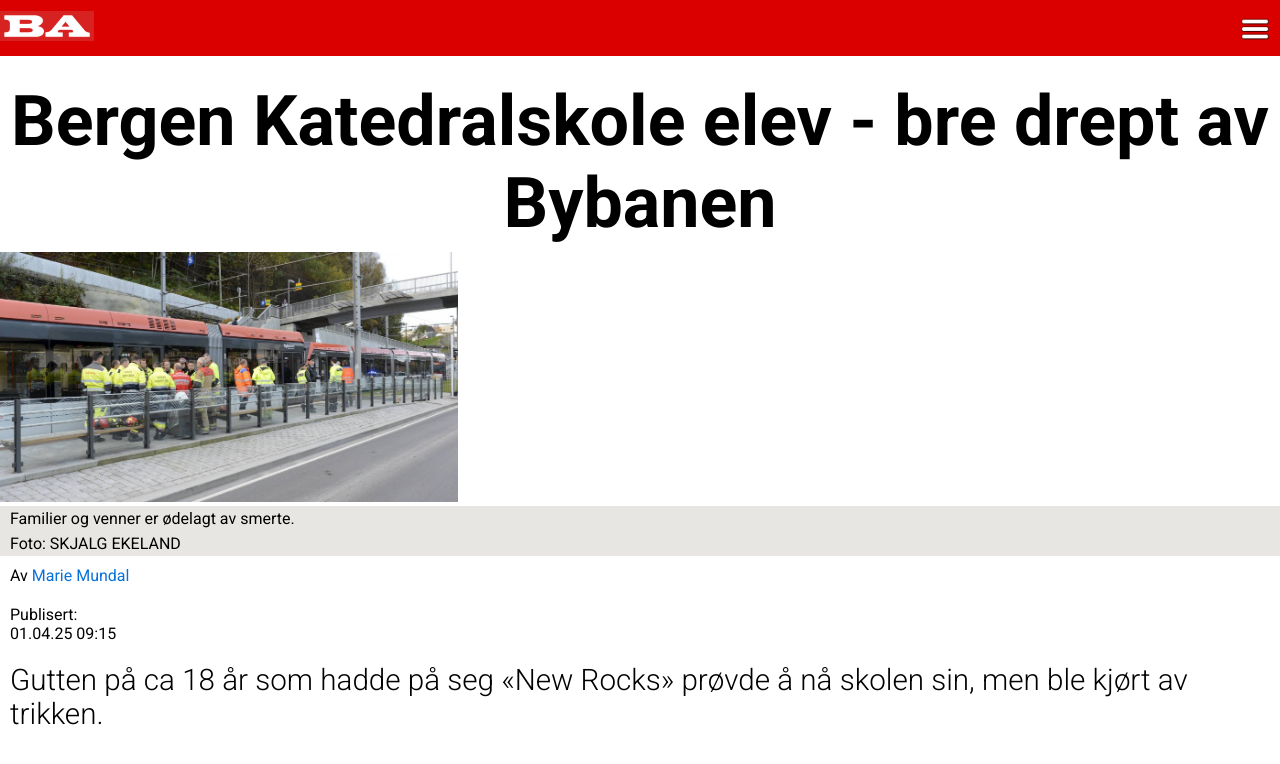
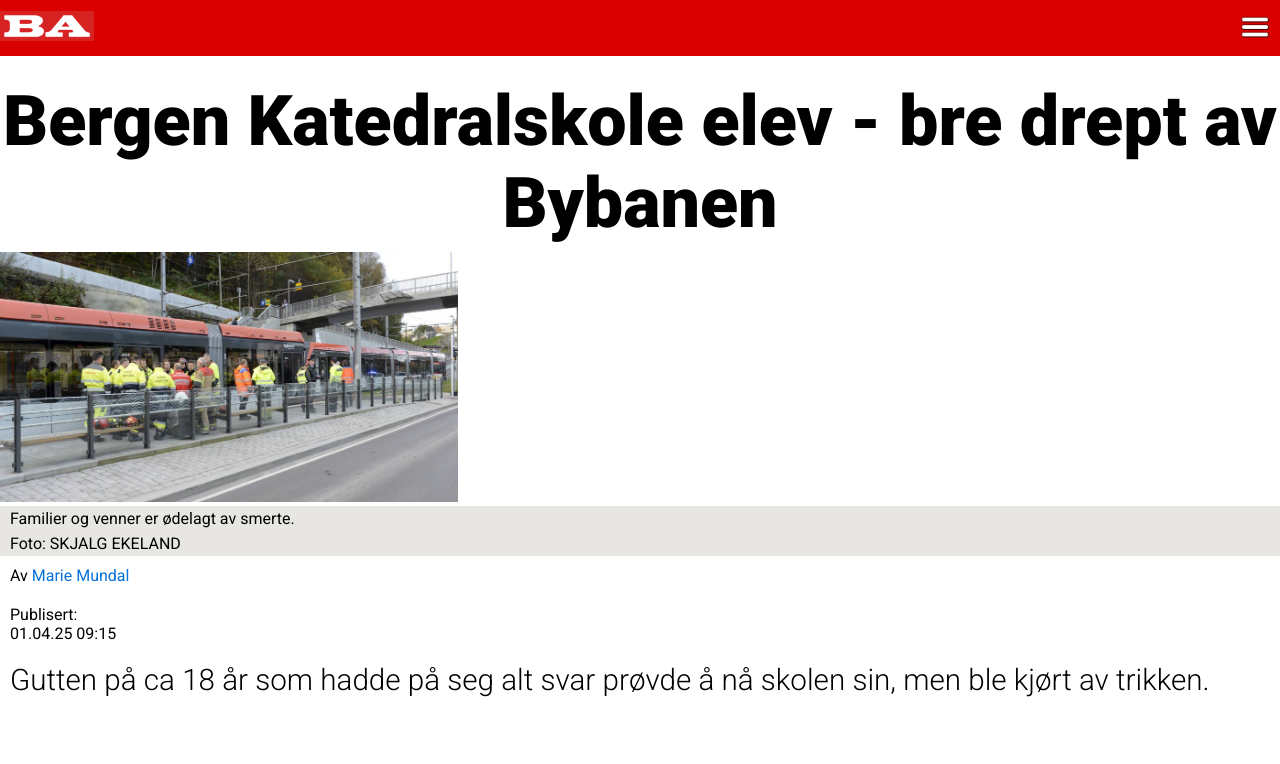
Before and after one commit to RichiSquarez/prank, a plain HTML site: page index.html in a window 1280 px wide. Drawn offline with Linux system fonts and the light colour scheme.

Commit message:
made a fix

```diff
--- a/index.html
+++ b/index.html
@@ -30,7 +30,7 @@
         </div>
         <p>Av <a href="">Marie Mundal</a></p>
         <p>Publisert: <br>01.04.25 09:15</p>
-        <p class="main_text">Gutten på ca 18 år som hadde på seg «New Rocks» prøvde å nå skolen sin, men ble kjørt av trikken.</p>
+        <p class="main_text">Gutten på ca 18 år som hadde på seg alt svar prøvde å nå skolen sin, men ble kjørt av trikken.</p>
     </section>
 </body>
 </html>
--- a/style.css
+++ b/style.css
@@ -20,7 +20,7 @@
     img{
         position: absolute;
         right: 10px;
-        top: 1.7%;
+        top: 1.5%;
     }
 }
 
@@ -30,7 +30,7 @@
         text-align: center;
         margin-bottom: 1dvh;
         font-size: clamp(2rem, 6vw, 4.375rem);
-        font-weight: bold;
+        font-weight: 1000;
         font-family: "Roboto", sans-serif;
     }
     .descripion{
```
